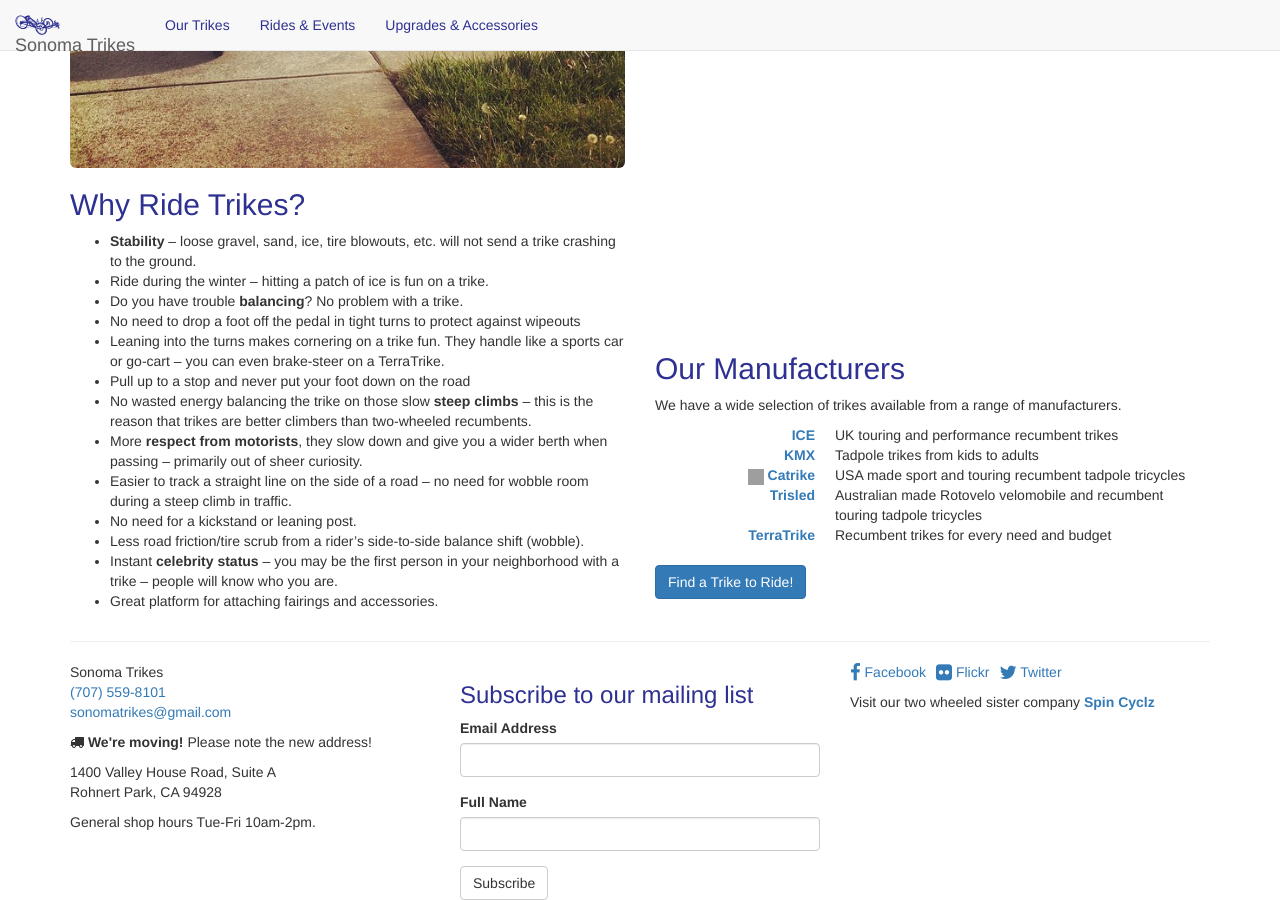
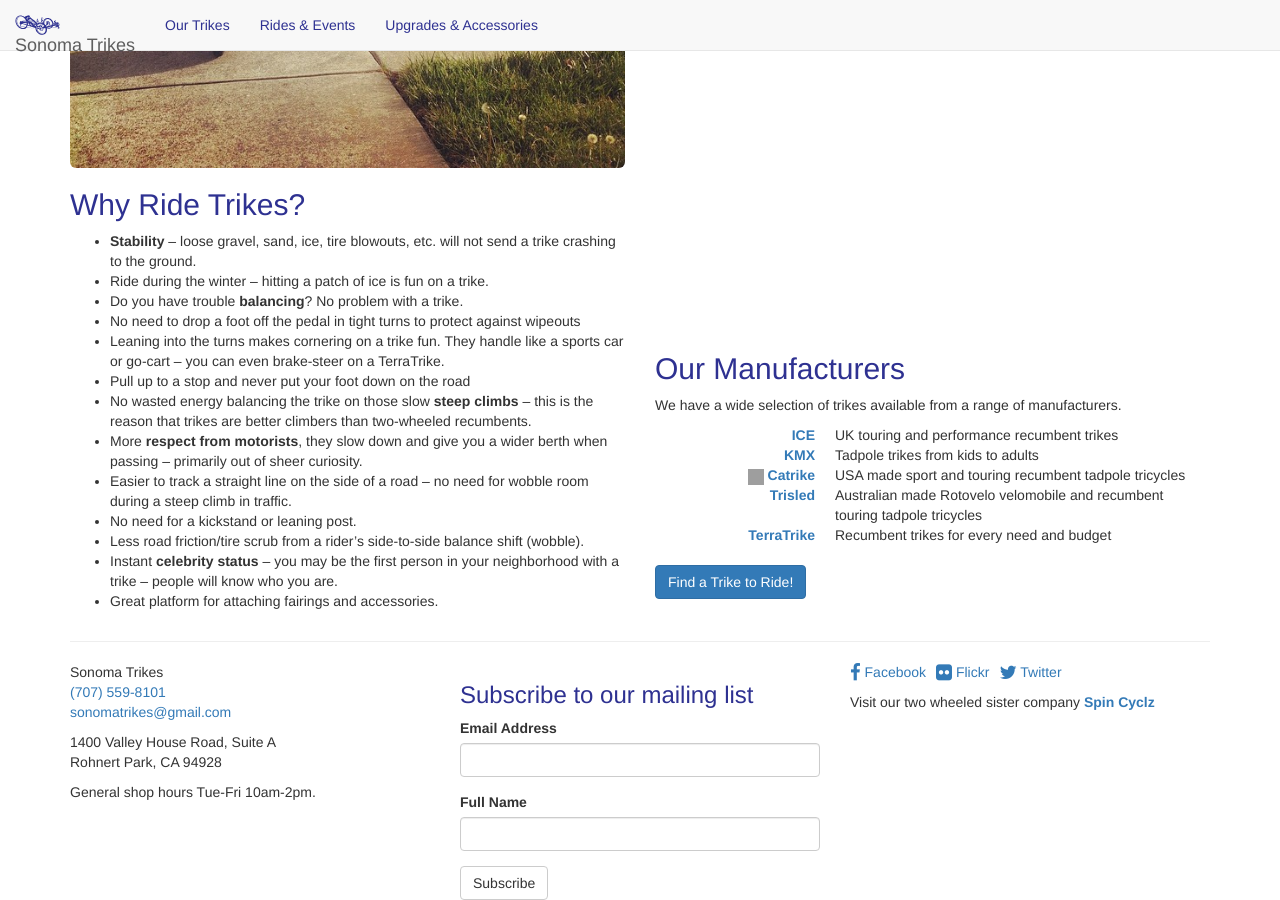
Before and after one commit to sonomatrikes/sonomatrikes.github.io, a Jekyll site: the page built from index.html, in a window 1280 px wide and 900 px high, scrolled down 527 px. Built offline with Jekyll 4.4.1, drawn with Linux system fonts in a browser that asks for light colours; nearby versions of some CDN libraries; Markdown is read by kramdown in place of the engine named in the settings; comment, search, counter and statistics services are not loaded; grey boxes are pictures that could not be loaded.

Commit message:
Update default.html
Remove moving new address messaging.

```diff
--- a/_layouts/default.html
+++ b/_layouts/default.html
@@ -52,7 +52,6 @@
           <a itemprop="telephone" href="tel:+1-707-559-8101">(707) 559-8101</a><br />
           <a itemprop="email" href="mailto:sonomatrikes@gmail.com">sonomatrikes@gmail.com</a>
           </p>
-          <p><strong><i class="fa fa-truck"></i> We're moving!</strong> Please note the new address!</p>
           <p itemprop="address" itemscope itemtype="http://schema.org/PostalAddress">
             <span itemprop="streetAddress">1400 Valley House Road, Suite A</span><br />
             <span itemprop="addressLocality">Rohnert Park</span>,
```
